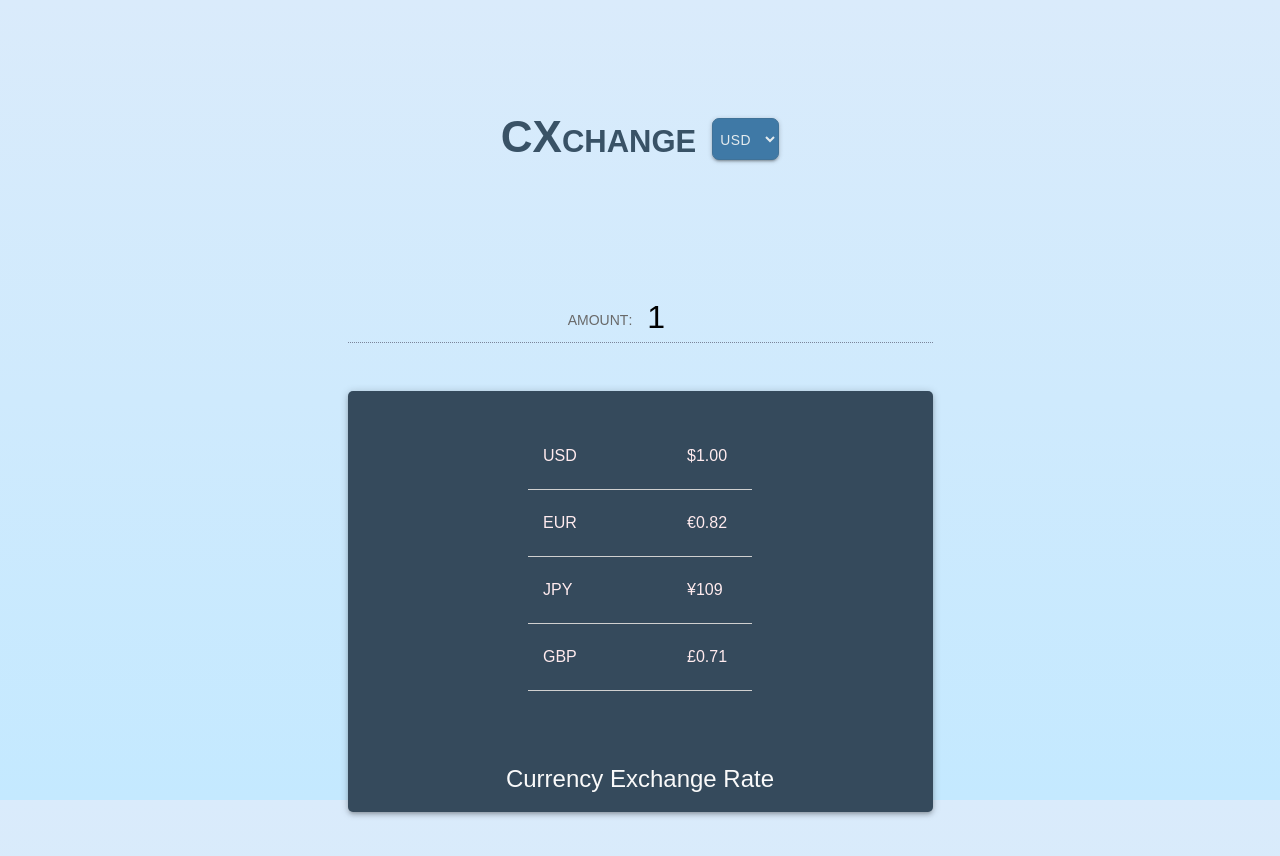
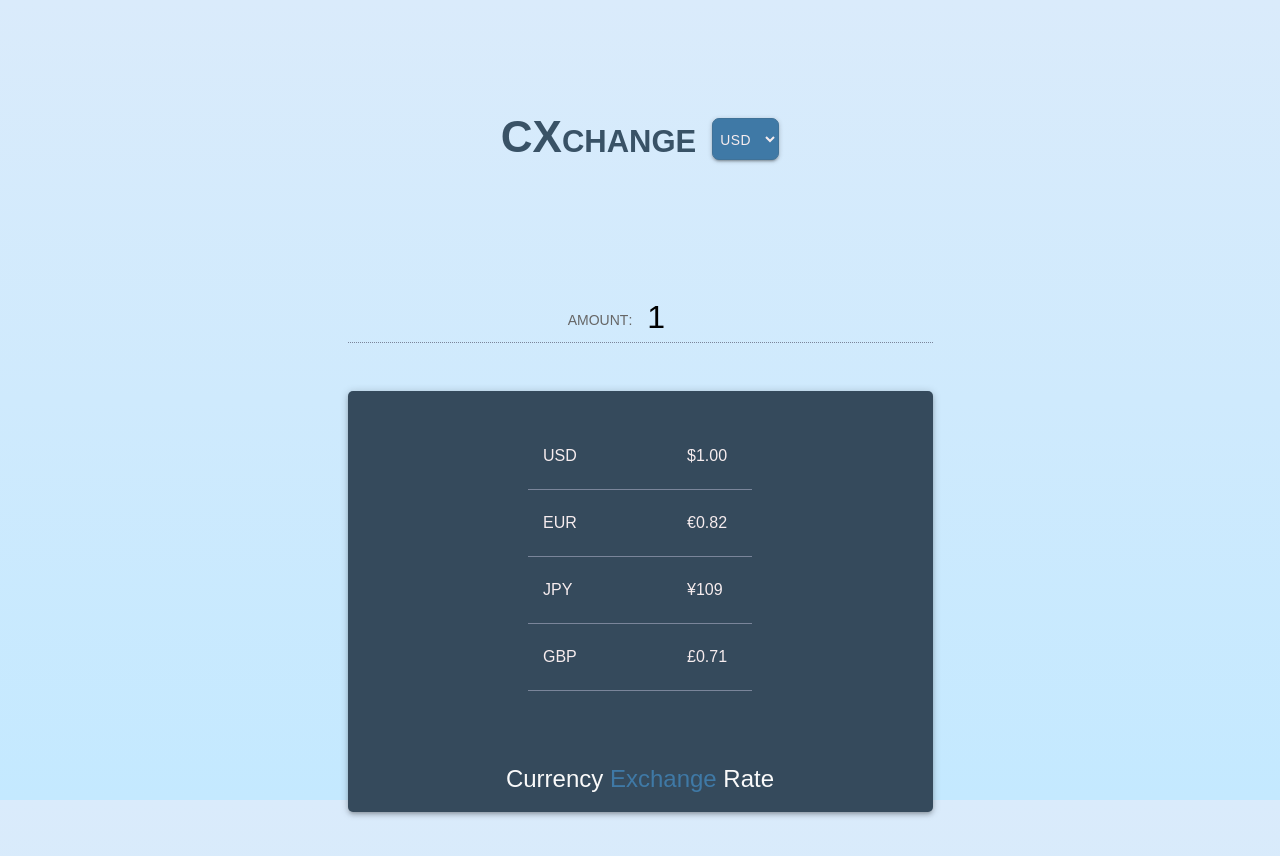
Before and after one commit to stefan22/cxchange, a React (Create React App) app: page / in a window 1280 px wide. Shown: the top 856 px of the page. Built offline with nearby package versions, Linux system fonts and the light colour scheme.

Commit message:
amends/screenshot

```diff
--- a/src/App.css
+++ b/src/App.css
@@ -26,11 +26,6 @@ body {
   -moz-osx-font-smoothing: grayscale;
   background-image: linear-gradient(
     to bottom,
-    rgb(124, 171, 214),
-    rgb(73, 167, 211)
-  );
-  background-image: linear-gradient(
-    to bottom,
     rgb(218 235 251),
     rgb(196 233 255)
   );
@@ -48,7 +43,7 @@ h1 {
   font-size: var(--heading-1);
   font-feature-settings: "smcp";
   font-variant: small-caps;
-  color: #395266;
+  color: var(--color-primary);
 }
 
 h2 {
@@ -75,7 +70,7 @@ section.wrapper {
 .app section label {
   display: flex;
   flex-direction: column;
-  color: dimgray;
+  color: var(--color-gray);
   width: 100%;
   font-size: 1.25rem;
   font-variant: all-small-caps;
@@ -90,7 +85,7 @@ section.wrapper {
 
 .data-table {
   margin: 3rem 0;
-  background: #354a5c;
+  background: var(--color-darkblue);
   border-radius: 5px;
   border: none;
   min-height: 396px;
@@ -116,15 +111,15 @@ select {
   align-items: center;
   position: relative;
   height: 42px;
-  color: #e4ebee;
+  color: var(--color-white);
   letter-spacing: .5px;
   width: 67px;
   font-size: 0.87rem;
-  border: 1px solid #407298;
+  border: 1px solid var(--color-border);
   border-radius: 0.5em;
   padding: 12px 3px;
   cursor: pointer;
-  background: #3f79a6;
+  background: var(--color-lightblue);
   box-shadow: 0 2px 2px 0 rgb(0 0 0 / 14%), 0 3px 1px -2px rgb(0 0 0 / 12%), 0 1px 5px 0 rgb(0 0 0 / 20%);
 }
 
@@ -142,7 +137,7 @@ form {
   line-height: 2.5;
   vertical-align: middle;
   text-align: right;
-  border-bottom: 1px dotted #7a859a;
+  border-bottom: 1px dotted var(--color-bluegray);
 }
 
 .form-section input {
@@ -191,12 +186,12 @@ input[type=number] {
 }
 
 .crypto-table tr {
-  border-bottom: 1px solid #d0d0d0;
+  border-bottom: 1px solid var(--color-bluegray);
   display: flex;
   margin: 0 auto;
   padding: 10px 0;
   width: fit-content;
-  background: #354a5c;
+  background: var(--color-darkblue);
 
 }
 
--- a/src/components/Table.js
+++ b/src/components/Table.js
@@ -27,12 +27,10 @@ const DataTable = ({ data, fiatAmt }) => {
           textAlign: 'center',
           fontSize: '1.5rem',
           padding: '0.5rem 0 1rem',
-          display: 'flex',
-          flexDirection: 'column',
           color: '#fafafa',
         }}
       >
-        Currency Exchange Rate
+        Currency <span style={{ color: '#3f79a6' }}>Exchange</span> Rate
       </p>
     </>
   );
--- a/src/index.css
+++ b/src/index.css
@@ -1,12 +1,17 @@
 @import url('https://fonts.googleapis.com/css2?family=Be+Vietnam+Pro:wght@200;400&family=Source+Code+Pro:wght@300;400&display=swap');
 
 :root {
-    --color-purple: #2f3350;
-    --color-blue: #487fa4;
-    --color-white: #ffebee;
-    --color-red: #ff5722;
-    --color-yellow: #ded010;
-    --color-lime: #cddc39;
+    --color-primary: #395266;
+    --color-gray: #69696B;
+
+    --color-darkblue: #354a5c;
+    --color-lightblue: #3f79a6;
+
+    --color-bluegray: #7a859a;
+    --color-border: #407298;
+
+    --color-white: #f6ecee;
+
     --color-text: #333;
     --color-black: #2b2b2b;
     --color-gray: #666;
@@ -15,9 +20,9 @@
     --fontcode: 'Source Code Pro', monospace;
 
     --select-border: #777;
-    --select-focus: blue;
+
     --select-arrow: var(--select-border);
-    --font-base: 1rem;
+    --font-base: 16px;
     --heading-1: 2.75rem;
     --heading-2: 2rem;
     --heading-3: 1.75rem;
```
Also changed, not shown: src/assets/cxchange-p1.png (added), 1 other file (tests, documents, lock files or other folders).
